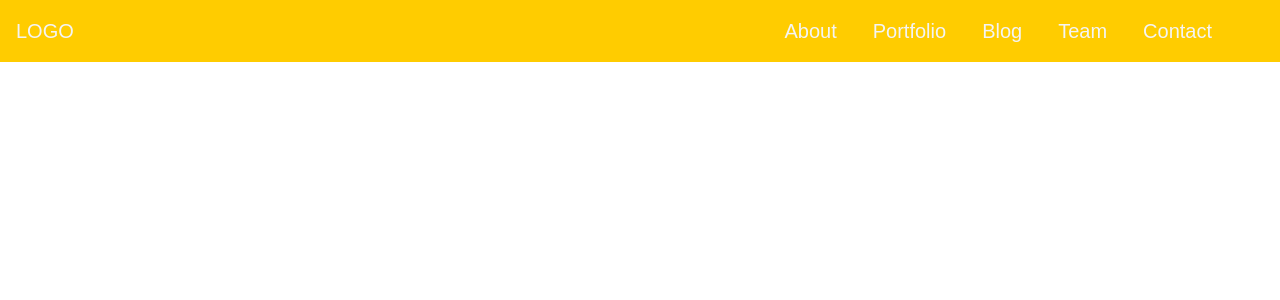
After one commit to slavadze/SITE, a Django app: template templates/base.html in a window 1280 px wide. The commit adds this page. Shown: the top 300 px of the page. Run offline with Django 3.2, Linux system fonts and the light colour scheme; the template is opened without the code that fills it, so the values that code supplies are empty; some libraries are stand-ins or nearby versions.

Commit message:
+ navbar

```diff
--- a/static/css/main.css
+++ b/static/css/main.css
@@ -22,7 +22,6 @@
 
 
 .container {
-    width: 1350px;
     margin: auto;
     overflow:hidden;
 
@@ -37,7 +36,7 @@
 }
 
 .wrap {
-    width: 1100px;
+
     margin: auto;
     overflow:hidden;
 
@@ -48,14 +47,16 @@
    }
 
 .product {
-    width: 250px;
+    width: 220px;
     padding-left: 22px;
+    padding-bottom: 30px;
     display:inline-block;
 
 }
 
 .img_category {
     width: 150px;
+    margin: 20px 0px 20px 0px;
 }
 .price {
     font-size: 20px;
@@ -63,5 +64,16 @@
 }
 .currency {
     padding-left: 5px;
+    font-size: 14px;
+
 }
 .title {}
+
+
+/*Стиль верхнего меню */
+.navbar{ background:#fc0;}
+.nav-link , .navbar-brand{ color: #f4f4f4; cursor: pointer;}
+.nav-link{ margin-right: 1em !important;}
+.nav-link:hover{ background: #f4f4f4; }
+.navbar-collapse{ justify-content: flex-end;}
+.navbar-toggler{ background:#fff !important;}
--- /dev/null
+++ b/templates/base.html
@@ -0,0 +1,83 @@
+<!DOCTYPE html>
+<html lang="en">
+{% load static %}
+<head>
+    <meta charset="UTF-8">
+    <title>Каталог продукции2</title>
+    <link rel="stylesheet" href="{% static 'css/main.css' %}">
+    <link rel="stylesheet" href="https://stackpath.bootstrapcdn.com/bootstrap/4.3.1/css/bootstrap.min.css" integrity="sha384-ggOyR0iXCbMQv3Xipma34MD+dH/1fQ784/j6cY/iJTQUOhcWr7x9JvoRxT2MZw1T" crossorigin="anonymous">
+    <script type="text/javascript" src='js/main.js'></script>
+</head>
+<body>
+
+<!-- My navbar
+<nav class="navbar navbar-light navbar-expand-md navigation-clean-search">
+    <div class="container">
+        <a class="navbar-brand" href="#">LOGO</a>
+        <button class="navbar-toggler" data-target="#navcol-1" data-toggle="collapse">
+            <span class="sr-only">Toggle navigation</span>
+            <span class="navbar-toggle-icon"></span>
+        </button>
+        <div id="navcol-1" class="collapse navbar-collapse">
+            <ul class="navbar-nav">
+                <li class="nav-item">
+                    <a class="nav-link active" href="#">Link1</a>
+                </li>
+                <li class="nav-item">
+                    <a class="nav-link" href="#">Link2</a>
+                </li>
+                <li class="nav-item">
+                    <a class="nav-link" href="#">Link3</a>
+                </li>
+                <li class="nav-item">
+                    <a class="nav-link" href="#">Link4</a>
+                </li>
+            </ul>
+            <form class="form-inline mr-auto" target="_self">
+                <div class="form-group">
+                    <label form="search-field">
+                        <i class fa fa-search></i>
+                    </label>
+                    <input id="search-field" class="form-control search-field" type="search" />
+                </div>
+            </form>
+            <a class="btn btn-light action-button" role="button" href="#">Action</a>
+        </div>
+    </div>
+</nav>
+-->
+
+<!-- navbar  -->
+<nav class="navbar navbar-expand-md fixed-top ">
+    <a class="navbar-brand" href="#">LOGO</a>
+    <button class="navbar-toggler" type="button" data-toggle="collapse" data-target="#navbarSupportedContent" aria-controls="navbarSupportedContent" aria-expanded="false" aria-label="Toggle navigation">
+        <span class="navbar-toggler-icon"></span>
+    </button>
+    <div class="collapse navbar-collapse" id="navbarSupportedContent">
+        <ul class="navbar-nav mr-4">
+            <li class="nav-item">
+                <a class="nav-link"  href="#">About</a>
+            </li>
+            <li class="nav-item">
+                <a class="nav-link" href="#">Portfolio</a>
+            </li>
+            <li class="nav-item">
+                <a class="nav-link" href="#">Blog</a>
+            </li>
+            <li class="nav-item">
+                <a class="nav-link" href="#">Team</a>
+            </li>
+            <li class="nav-item">
+                <a class="nav-link" href="#">Contact</a>
+            </li>
+        </ul>
+    </div>
+</nav>
+
+<!-- content -->
+<h1>HI</h1>
+{% block catalog %}
+{% endblock %}
+
+</body>
+</html>
```
Also changed, not shown: templates/catalog.html (+6 -12 lines), db.sqlite3, 1 other file.
